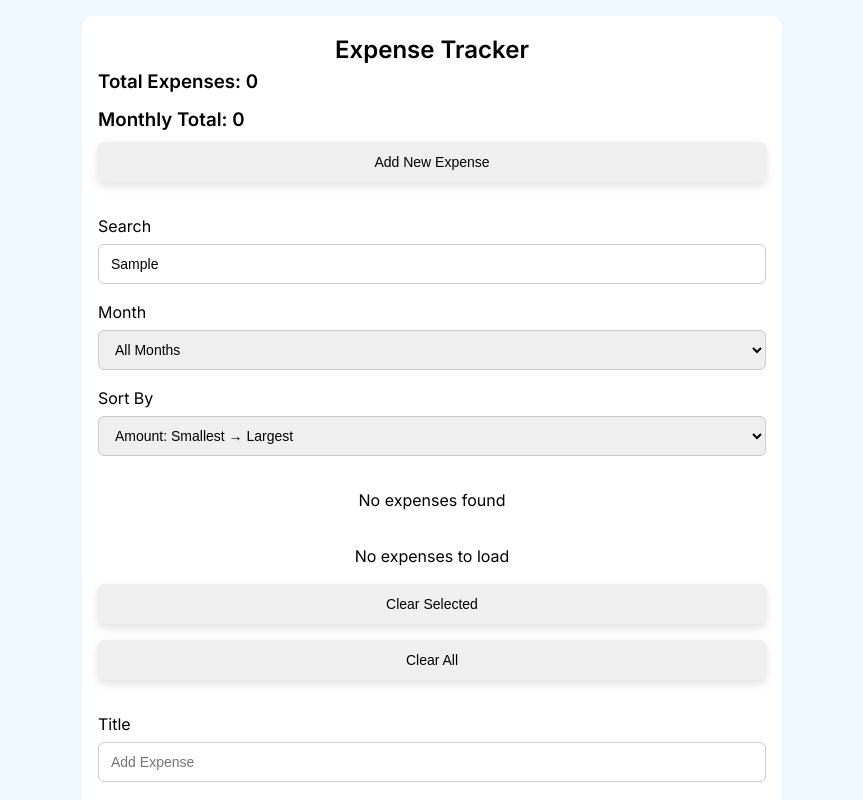
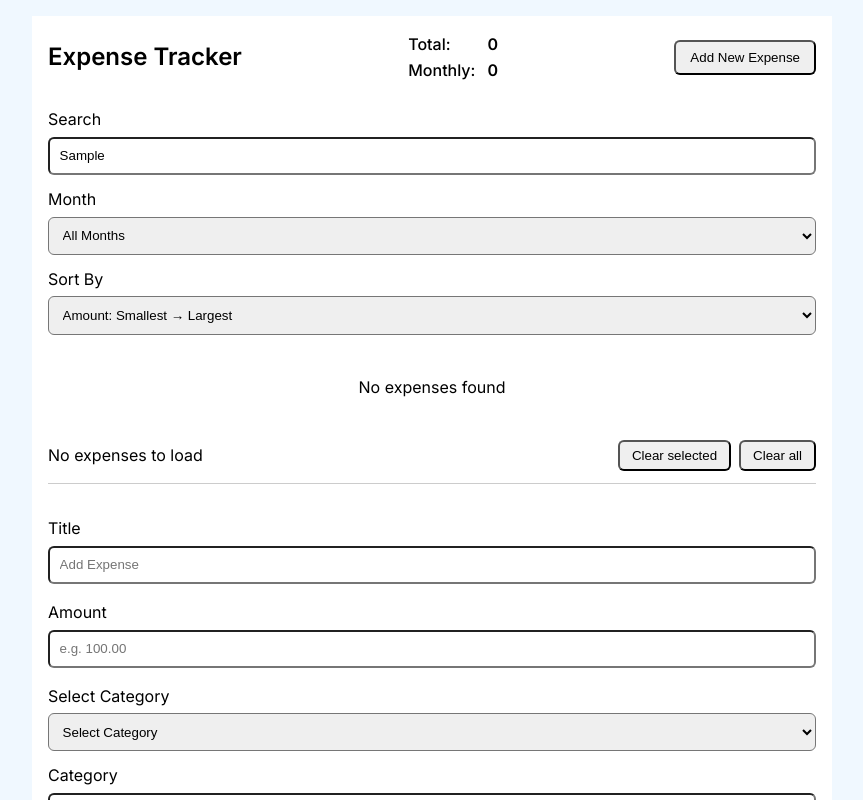
Before and after one commit to rafeeqhassani/expense-tracker-react, a React (Vite) app: page / in a window 1280 px wide. Both pictures are taken after typing "Sample" into the empty fields and a click on the button "Add New Expense". Shown: the top 800 px of the page, without its empty margins (208-1071 px from the left). Built offline with nearby package versions, Linux system fonts and the light colour scheme.

Commit message:
Refactor React to match vanilla app structure and styling

```diff
--- a/src/components/ActionsBar.jsx
+++ b/src/components/ActionsBar.jsx
@@ -8,32 +8,31 @@ function ActionsBar({
   let result;
 
   if (!hasExpenses) {
-    result = <p className="empty">No expenses to load</p>;
+    result = <p className="empty-load-message">No expenses to load</p>;
   } else if (hasMoreExpenses) {
     result = (
       <button type="button" className="loadMore" onClick={onLoadMore}>
-        Load More Expenses
+        Load more
       </button>
     );
   } else {
-    result = <p className="message">All expenses loaded</p>;
+    result = <p className="empty-load-message">No more data exist</p>;
   }
 
   return (
     <section className="actions-bar">
-      <div className="button-group">
-        {result}
-
+      <div className="left">{result}</div>
+      <div className="right">
         <button
           type="button"
           className="clearSelected"
           onClick={onClearSelected}
         >
-          Clear Selected
+          Clear selected
         </button>
 
         <button type="button" className="clearAll" onClick={onClearAll}>
-          Clear All
+          Clear all
         </button>
       </div>
     </section>
--- a/src/components/ExpenseForm.jsx
+++ b/src/components/ExpenseForm.jsx
@@ -22,7 +22,9 @@ function ExpenseForm({
           placeholder="Add Expense"
         />
 
-        {errors.title && <small className="error">{errors.title}</small>}
+        {errors.title && (
+          <small className="validate-title">{errors.title}</small>
+        )}
       </div>
 
       <div className="field">
@@ -38,9 +40,13 @@ function ExpenseForm({
           placeholder="e.g. 100.00"
         />
 
-        {errors.amount && <small className="error">{errors.amount}</small>}
+        {errors.amount && (
+          <small className="validate-amount">{errors.amount}</small>
+        )}
       </div>
 
+      <div className="category-field">
+        <div className="input-group">
           <div className="field">
             <label htmlFor="selectCategory">Select Category</label>
 
@@ -59,7 +65,9 @@ function ExpenseForm({
                 </option>
               ))}
             </select>
+          </div>
 
+          <div className="field">
             <label htmlFor="categoryInput">Category</label>
 
             <input
@@ -71,8 +79,12 @@ function ExpenseForm({
               className="category-input"
               placeholder="Add New Category"
             />
+          </div>
+        </div>
 
-        {errors.category && <small className="error">{errors.category}</small>}
+        {errors.category && (
+          <small className="validate-category">{errors.category}</small>
+        )}
       </div>
 
       <div className="field">
@@ -87,16 +99,16 @@ function ExpenseForm({
           className="date-input"
         />
 
-        {errors.date && <small className="error">{errors.date}</small>}
+        {errors.date && <small className="validate-date">{errors.date}</small>}
       </div>
 
       <div className="form-actions">
-        <button type="submit" className="submitBtn">
+        <button type="submit" className="submit-button">
           {mode === "add" ? "Add Expense" : "Update Expense"}
         </button>
 
-        <button type="button" className="cancelBtn" onClick={closeForm}>
-          Close Form
+        <button type="button" className="close-form" onClick={closeForm}>
+          Close
         </button>
       </div>
     </form>
--- a/src/components/ExpenseItem.jsx
+++ b/src/components/ExpenseItem.jsx
@@ -1,14 +1,14 @@
 function ExpenseItems({ expense, onDelete, onEdit, isChecked }) {
   return (
     <div className="expense-card">
+      <input
+        type="checkbox"
+        className="select-expense"
+        checked={expense.selected}
+        onChange={(e) => isChecked(expense.id, e.target.checked)}
+      ></input>
       <div className="info-container">
-        <h3>{expense.title}</h3>
-        <p className="amount">
-          {expense.amount.toLocaleString("en-PK", {
-            style: "currency",
-            currency: "PKR",
-          })}
-        </p>
+        <h4>{expense.title}</h4>
         <p className="meta-info">
           <span className="category">{expense.category}</span>
           <span className="dot">.</span>
@@ -17,10 +17,18 @@ function ExpenseItems({ expense, onDelete, onEdit, isChecked }) {
           </span>
         </p>
       </div>
+      <div className="right-container">
+        <span className="amount">
+          {expense.amount.toLocaleString("en-PK", {
+            style: "currency",
+            currency: "PKR",
+          })}
+        </span>
+
         <div className="action-container">
           <button
             type="button"
-          className="delete-expense"
+            className="delete-btn"
             onClick={() => onDelete(expense.id)}
           >
             X
@@ -28,17 +36,12 @@ function ExpenseItems({ expense, onDelete, onEdit, isChecked }) {
 
           <button
             type="button"
-          className="edit-expense"
+            className="edit-btn"
             onClick={() => onEdit(expense.id)}
           >
             Edit
           </button>
-        <input
-          type="checkbox"
-          className="select-expense"
-          checked={expense.selected}
-          onChange={(e) => isChecked(expense.id, e.target.checked)}
-        ></input>
+        </div>
       </div>
     </div>
   );
--- a/src/components/ExpenseList.jsx
+++ b/src/components/ExpenseList.jsx
@@ -1,13 +1,20 @@
 import ExpenseItems from "./ExpenseItem";
 
-function ExpenseList({ expenses, searchQuery, onDelete, onEdit, isChecked }) {
+function ExpenseList({
+  expenses,
+  searchQuery,
+  onDelete,
+  onEdit,
+  isChecked,
+
+}) {
   const isSearching = searchQuery.trim() !== "";
   let content;
 
   if (isSearching && expenses.length === 0) {
-    content = <p className="message">No expenses found</p>;
+    content = <p className="empty-list-message">No expenses found</p>;
   } else if (expenses.length === 0) {
-    content = <p className="message">No expenses added yet</p>;
+    content = <p className="empty-list-message">No expenses added yet</p>;
   } else {
     content = expenses.map((expense) => (
       <ExpenseItems
@@ -16,6 +23,7 @@ function ExpenseList({ expenses, searchQuery, onDelete, onEdit, isChecked }) {
         onDelete={onDelete}
         onEdit={onEdit}
         isChecked={isChecked}
+
       />
     ));
   }
--- a/src/components/Filters.jsx
+++ b/src/components/Filters.jsx
@@ -2,7 +2,7 @@ function Filters({ filters, handleFilterChange }) {
   const { title, month, sortBy } = filters || {};
   return (
     <section className="filters">
-      <div className="filter-group">
+      <div className="field">
         <label htmlFor="searchExpenses">Search</label>
         <input
           type="text"
@@ -14,7 +14,7 @@ function Filters({ filters, handleFilterChange }) {
         />
       </div>
 
-      <div className="filter-group">
+      <div className="field">
         <label htmlFor="filterByMonth">Month</label>
         <select
           id="filterByMonth"
@@ -39,7 +39,7 @@ function Filters({ filters, handleFilterChange }) {
         </select>
       </div>
 
-      <div className="filter-group">
+      <div className="field">
         <label htmlFor="sortSelection">Sort By</label>
         <select
           id="sortSelection"
@@ -48,6 +48,7 @@ function Filters({ filters, handleFilterChange }) {
           onChange={handleFilterChange}
           className="sortSelection"
         >
+          <option value="latest">Date: Newest &#9594; Oldest</option>
           <option value="smallest">Amount: Smallest &#8594; Largest</option>
           <option value="largest">Amount: Largest &#8594; Smallest</option>
           <option value="title-ascending">Title: A &#8594; Z</option>
--- a/src/components/Header.jsx
+++ b/src/components/Header.jsx
@@ -3,15 +3,18 @@ function Header({ total, monthlyTotal, showForm }) {
     <section className="app-header">
       <h1>Expense Tracker</h1>
       <div className="summary">
-        <h3>
-          Total Expenses: <span className="total-amount">{total}</span>
-        </h3>
-        <h3>
-          Monthly Total: <span className="monthly-total">{monthlyTotal}</span>
-        </h3>
+        <div className="row">
+          <span>Total:</span>
+          <span className="total-amount">{total}</span>
+        </div>
+        <div className="row">
+          <span>Monthly: </span>
+          <span className="monthly-total">{monthlyTotal}</span>
+        </div>
       </div>
+
       <button
-        className="add-btn"
+        className="open-form"
         onClick={showForm}
         aria-label="Add new expense"
       >
--- a/src/components/Toast.jsx
+++ b/src/components/Toast.jsx
@@ -1,7 +1,7 @@
 function Toast({ show, message, type }) {
   if (!show) return null;
   return (
-    <div className={`toast ${type}`}>
+    <div className={`toast toast-${type}`}>
       <p>{message}</p>
     </div>
   );
--- a/src/hooks/useExpenseForm.js
+++ b/src/hooks/useExpenseForm.js
@@ -94,9 +94,11 @@ function useExpenseForm({
 
   const closeForm = () => {
     dispatch({ type: "CLEAR_ERRORS" });
-    dispatch({ type: "RESET_FORM" });
+    resetForm();
     dispatch({ type: "CLOSE_FORM" });
   };
+
+  const resetForm = () => dispatch({ type: "RESET_FORM" });
 
   const handleChange = (e) => {
     const { name, value } = e.target;
@@ -184,6 +186,7 @@ function useExpenseForm({
     handleChange,
     handleSubmit,
     handleEditExpense,
+    resetForm,
   };
 }
 
--- a/src/styles/styles.css
+++ b/src/styles/styles.css
@@ -5,187 +5,238 @@
 }
 
 body {
+  padding: 1rem;
+  text-align: left;
+  background-color: aliceblue;
+  line-height: 1.6;
   font-family: "Inter", sans-serif;
-  background-color: aliceblue;
-  text-align: left;
-  padding: 16px;
-  line-height: 1.5;
-  -webkit-font-smoothing: antialiased;
-}
-#root {
-  display: flex;
-  flex-direction: column;
-  align-items: center;
-  gap: 32px;
-  background-color: white;
-  max-width: 700px;
-  text-align: center;
-  margin: 0 auto;
-  padding: 1rem;
-  border-radius: 10px;
-  min-height: 100vh;
 }
 
 main {
-  display: flex;
-  flex-direction: column;
-  align-items: center;
-  gap: 32px;
+  display: grid;
+  grid-template-rows: auto auto 1fr auto;
+  margin: 0 auto;
+  max-width: 800px;
   width: 100%;
+  gap: 24px;
+  background-color: white;
+  padding: 16px;
 }
 
 .app-header {
-  width: 100%;
+  display: flex;
+  justify-content: space-between;
+  align-items: center;
+  gap: 16px;
 }
 
 .summary {
   display: flex;
   flex-direction: column;
-  align-items: flex-start;
-  gap: 10px;
-  margin-bottom: 8px;
+}
+
+.row {
+  display: flex;
+  justify-content: space-between;
+  margin: 0 10px 0 0;
+  gap: 12px;
+}
+
+.row span {
+  white-space: nowrap;
+}
+
+.row span:first-child {
+  font-weight: 500;
+}
+.row span:last-child {
+  font-weight: bold;
 }
 
 .filters {
-  display: flex;
-  flex-direction: column;
-  gap: 16px;
-  width: 100%;
-}
-
-.filter-group {
-  display: flex;
-  flex-direction: column;
-  gap: 6px;
-}
-
-.list-container {
-  width: 95%;
+  display: grid;
+  grid-template-rows: auto;
+  gap: 12px;
 }
 
 .expense-card {
   display: grid;
-  grid-template-columns: repeat(auto-fit, minmax(220px, 1fr));
-  margin-bottom: 16px;
+  grid-template-columns: 24px 1fr auto;
+  align-items: center;
+  gap: 1rem;
+  padding: 12px;
 }
 
 .info-container {
   display: flex;
-  align-items: center;
   flex-direction: column;
+  gap: 4px;
+}
+
+.meta-info {
+  display: flex;
+  gap: 8px;
+}
+
+.right-container {
+  display: flex;
+  flex-direction: column;
+  align-items: flex-end;
   gap: 0.5rem;
 }
 
 .action-container {
   display: flex;
-  align-items: center;
-  justify-content: flex-end;
-  gap: 12px;
+  gap: 8px;
 }
 
-input[type="checkbox"] {
-  width: 16px;
-  min-height: 16px;
-  cursor: pointer;
+.empty-list-message {
+  text-align: center;
+  padding: 1rem;
+}
+
+.actions-bar {
+  display: flex;
+  justify-content: space-between;
+  align-items: center;
+  gap: 12px;
+  border-bottom: 1px solid #ccc;
+  padding-bottom: 12px;
+}
+
+.right {
+  display: flex;
+  gap: 8px;
 }
 
 .amount {
-  font-weight: 700;
+  font-weight: bold;
+  font-size: 1.1rem;
 }
 
-.meta-info {
-  display: flex;
-  align-items: center;
-  gap: 0.5rem;
-}
-
-input,
-select,
-button {
-  min-height: 40px;
-  padding: 0 12px;
-  border-radius: 6px;
-  font-size: 14px;
+.modal form {
+  display: grid;
+  grid-template-rows: auto;
+  gap: 16px;
+  max-width: 800px;
   width: 100%;
-}
-
-input,
-select {
-  border: 1px solid #ccc;
-}
-
-button {
-  cursor: pointer;
-  transition:
-    transform 0.12s ease,
-    box-shadow 0.12s ease;
-  transform: translate(0) scale(1);
-  box-shadow: 0 4px 10px rgba(0, 0, 0, 0.12);
-  border: none;
-}
-
-button:hover {
-  transform: translate(-2px) scale(1.01);
-  box-shadow: 0 6px 14px rgba(0, 0, 0, 0.15);
-}
-
-button:active {
-  transform: translate(0px) scale(0.98);
-  box-shadow: 0 2px 6px rgba(0, 0, 0, 0.12);
-}
-
-label {
-  text-align: left;
-}
-
-.actions-bar {
-  width: 100%;
-}
-
-.button-group {
-  display: flex;
-  flex-direction: column;
-  gap: 16px;
-}
-
-.modal {
-  display: block;
-  width: 100%;
-}
-
-form {
-  display: flex;
-  flex-direction: column;
-  gap: 16px;
-  width: 100%;
+  margin: 0 auto;
+  padding: 16px;
+  background-color: white;
 }
 
 .field {
   display: flex;
   flex-direction: column;
-  gap: 6px;
+  gap: 4px;
+}
+
+.category-field {
+  display: flex;
+  flex-direction: column;
+  gap: 4px;
+}
+
+.input-group {
+  display: flex;
+  flex-direction: column;
+  gap: 12px;
 }
 
 .form-actions {
   display: flex;
-  flex-direction: column;
-  gap: 16px;
+  gap: 12px;
+}
+
+.submit-button {
+  flex: 1;
+  padding: 10px 16px;
+  border-radius: 6px;
+}
+
+.open-form,
+.close-form,
+.delete-btn,
+.edit-btn,
+.reset-btn {
+  width: auto;
+  padding: 8px 14px;
+  border-radius: 6px;
+}
+
+.loadMore,
+.clearSelected,
+.clearAll {
+  padding: 6px 12px;
+  border-radius: 6px;
+}
+
+#toastContainer {
+  display: flex;
+  align-items: center;
+}
+
+input,
+select {
+  width: 100%;
+  padding: 0.6rem;
+  border-radius: 6px;
+}
+button {
+  width: auto;
 }
 
 .toast {
-  display: flex;
-  align-items: center;
-  justify-content: center;
-  padding: 12px 18px;
+  padding: 10px 14px;
+  margin: 6px;
   border-radius: 6px;
   color: white;
-  box-shadow: 0 4px 12px rgba(0, 0, 0, 0.15);
+  font-size: 14px;
 }
 
-.toast.success {
+.toast-success {
   background: green;
 }
+.toast-info {
+  background: dodgerblue;
+}
+.toast-error {
+  background: crimson;
+}
 
-.toast.info {
-  background: #3498db;
+@media (max-width: 480px) {
+  .app-header {
+    flex-direction: column;
+    align-items: stretch;
+  }
 }
+
+@media (max-width: 480px) {
+  .action-container {
+    flex-direction: column;
+    align-items: stretch;
+  }
+}
+
+@media (max-width: 355px) {
+  .expense-card {
+    grid-template-columns: 1fr;
+  }
+
+  .right-container {
+    align-items: stretch;
+  }
+}
+
+@media (max-width: 355px) {
+  .actions-bar {
+    flex-direction: column;
+    align-items: stretch;
+  }
+}
+
+@media (max-width: 355px) {
+  .meta-info {
+    flex-wrap: wrap;
+  }
+}
```
Lines whose indentation alone changed are shown as unchanged.
